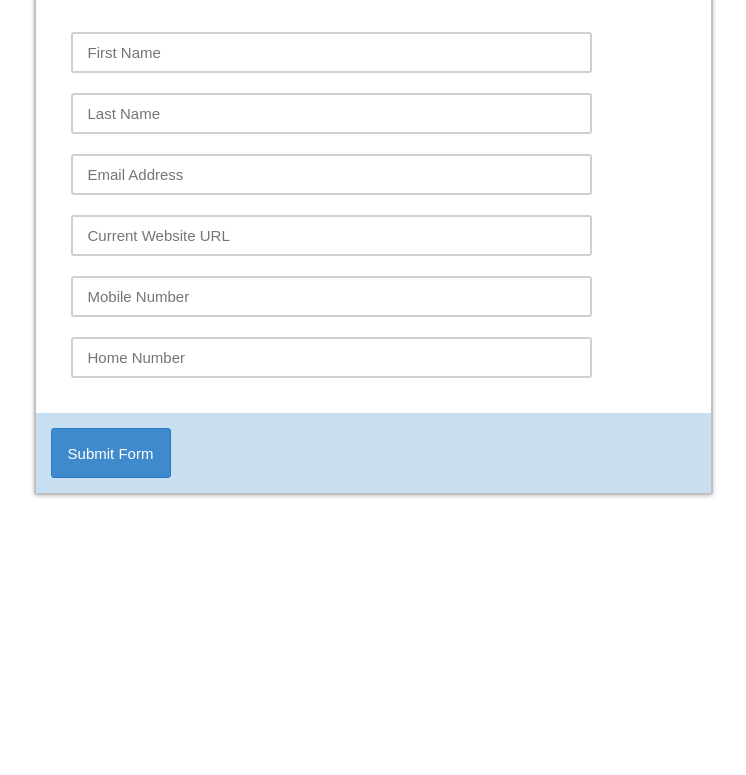
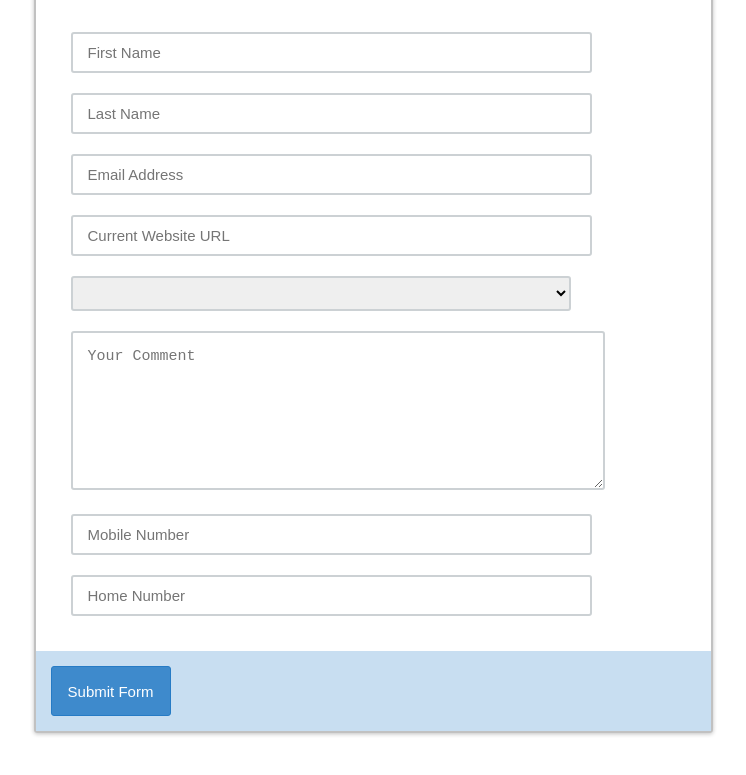
Before and after one commit to bprivateer/form-builder, a plain HTML site: page starter_files/index.html in a window 1280 px wide. Shown: the part 155-930 px from the top of the page, without its empty margins (267-1013 px from the left). Before the commit the page ends 800 px from the top, so only its background shows below. Drawn offline with Linux system fonts and the light colour scheme.

Commit message:
i finished more of the textarea, but i cannot get the drop down menu to drop down

```diff
--- a/starter_files/main.js
+++ b/starter_files/main.js
@@ -112,10 +112,20 @@ let container = document.getElementById('fields');
 
 for (var i = 0; i < formData.length; i++){
   if(formData[i].type === "select"){
-let select = document.createElement("select");
-select.option =formData[i].options
+   let select = document.createElement("select");
+    select.placeholder = formData[i].label;
+    for (var j = 0; j < formData[i].options.label; i++);
+    let option = document.createElement("option");
+option.label = formData[i].options[j].label;
+option.value = formData[i].options[j].value;
+
+fields.appendChild(select);
   }
   else if(formData[i].type === "textarea"){
+    let textarea = document.createElement("textarea");
+    textarea.placeholder = formData[i].label;
+    fields.appendChild(textarea)
+
 
   }
   else{
@@ -124,6 +134,6 @@ select.option =formData[i].options
     input.id = formData[i].id;
     input.placeholder = formData[i].label;
 
-    container.appendChild(input);
+    fields.appendChild(input);
   }
 }
```
Also changed, not shown: starter_files/index.html (+4 -3 lines).
